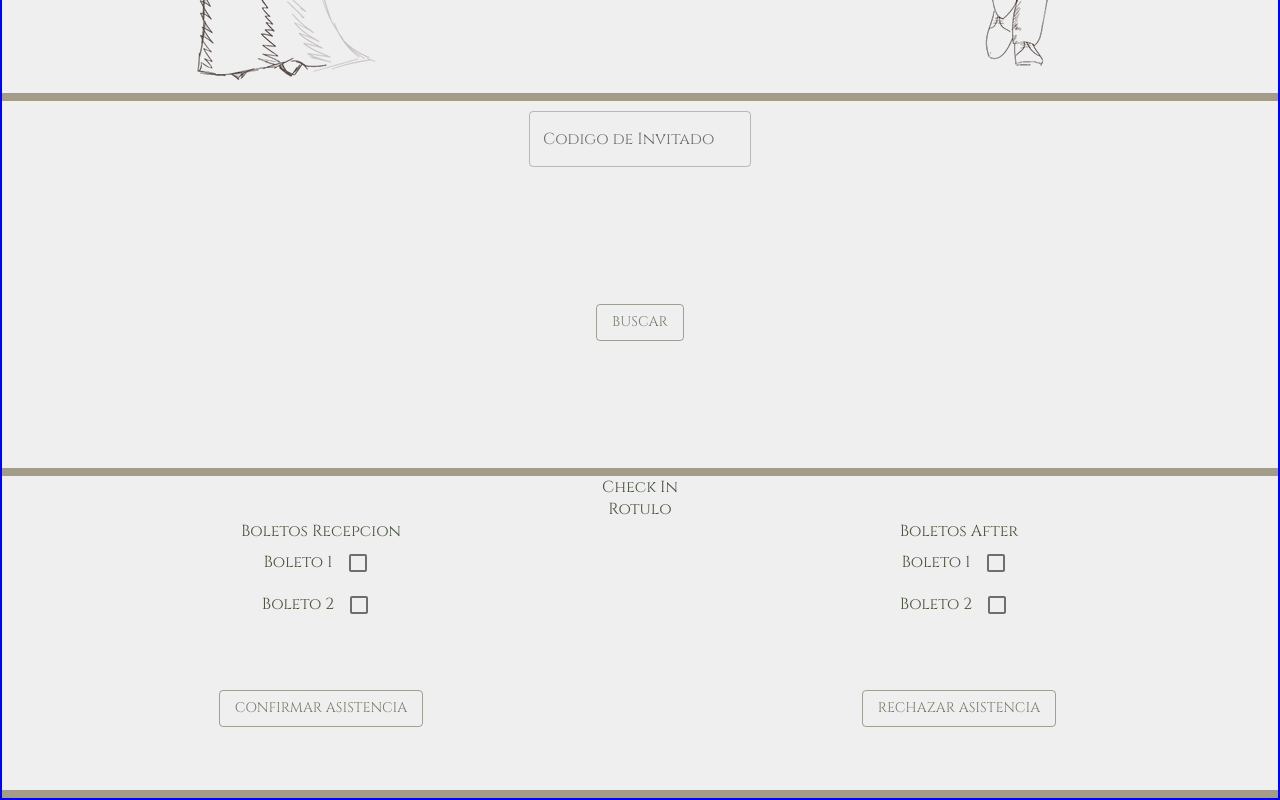
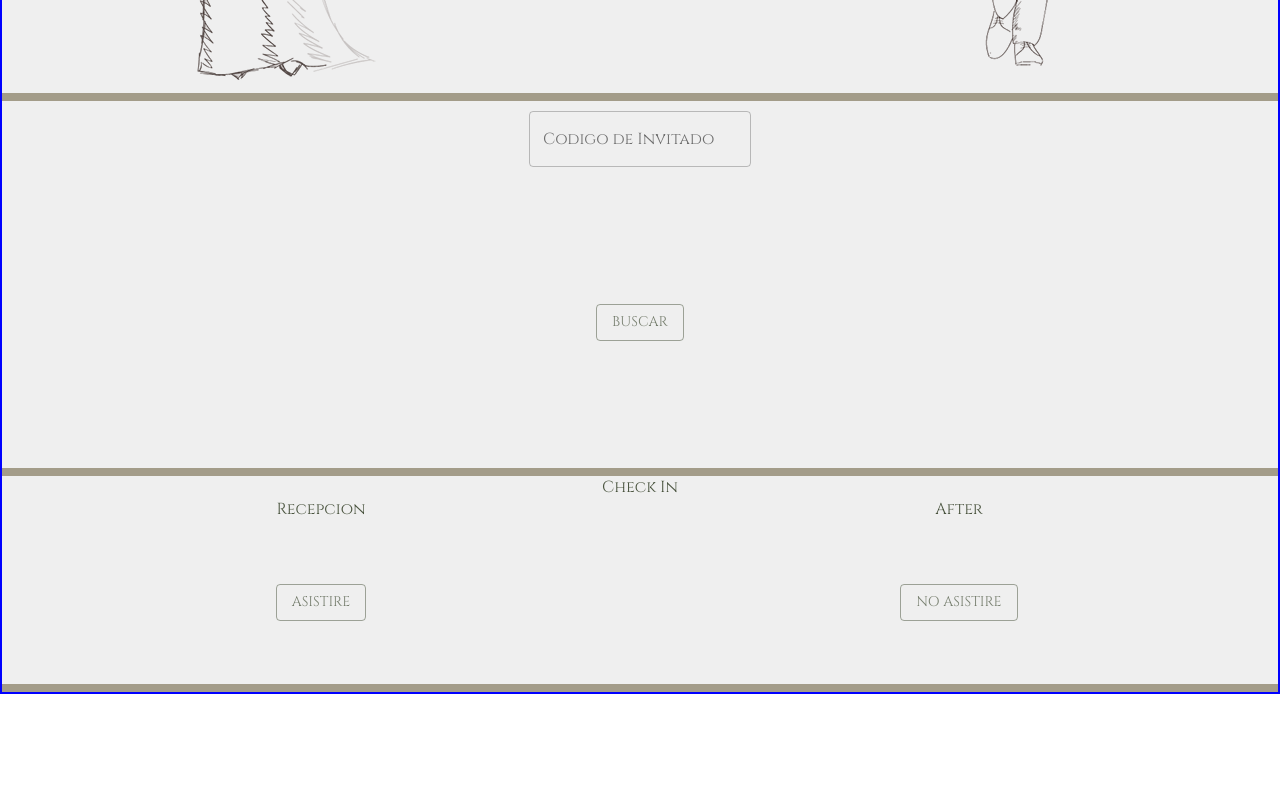
Before and after one commit to DeusXMaquina/reginasWeddingWebsite, a React (Create React App) app in the folder MobileFront/wedding-mobile/: page / in a window 1280 px wide. Shown: the part 6578-7378 px from the top of the page. After the commit the page ends 7272 px from the top, so only its background shows below. Built offline with nearby package versions, Linux system fonts and the light colour scheme.

Commit message:
custom invite working with QS, finalized GET in python API

```diff
--- a/MobileFront/wedding-mobile/src/Components/CustomInvite/customInvite.tsx
+++ b/MobileFront/wedding-mobile/src/Components/CustomInvite/customInvite.tsx
@@ -1,5 +1,6 @@
 import ContentBox from '../MainBox/box'
 import { makeStyles, Theme, Grid, TextField, Checkbox, Button } from '@material-ui/core'
+import { useState, useEffect } from 'react'
 
 const useStyles = makeStyles((theme:Theme) => ({
     card: {
@@ -20,6 +21,59 @@ const useStyles = makeStyles((theme:Theme) => ({
   }))
 
 export default function CustomInvite () {
+  const [guestInfo, setGuestInfo] = useState({
+    rotulo: '',
+    codigo_invitado: '',
+    boletos_recepcion: {
+      info_boletos: [{id:0, nombre: ''}],
+      total:0
+    },
+    boletos_after: {
+      info_boletos: [{id:0, nombre: ''}],
+      total:0
+    },
+  })
+  const [hasError, setErrors] = useState(false)
+  const [QSValue, setQSValue] = useState(false)
+
+  const handleChange = (event: React.ChangeEvent<HTMLInputElement>) => {
+    if (event.target.checked) {
+      console.log(event)
+    }
+  }
+
+  const checkboxCreator = (event:boolean, ticket_info:{id:number, nombre:string}) => {
+    return <span key={ticket_info.id}>
+      <Checkbox
+        key={ticket_info.id}
+        color='primary'
+        value={ticket_info.id}
+        inputProps={{'aria-label': 'secondary checkbox'}}
+        onChange={(e) => handleChange(e)}
+      /> {ticket_info.nombre}
+    </span>
+  }
+
+  const showTicketCheckbox = (tickets:number, title:string, event:boolean, ticket_info:{id:number, nombre:string}[]) => {
+    var elements = [<span key={tickets}>{title}<br/></span>]
+    for (let index = 0; index < tickets; index++){
+      elements.push(checkboxCreator(event, ticket_info[index]))
+    }
+    return elements
+  }
+
+  async function fetchData() {
+    if (window.location.search) {
+      const res = await fetch(`http://127.0.0.1:5000/${new URLSearchParams(window.location.search).get('cinv')}`)
+      res.json().then(res => {
+          setGuestInfo(res)}).catch(err => setErrors(err))
+          setQSValue(true)
+    }
+  }
+  useEffect(() => {fetchData()}, [])
+
+  console.log(guestInfo)
+
   const classes = useStyles()
   return <div className={classes.card}>
     <ContentBox>
@@ -28,34 +82,21 @@ export default function CustomInvite () {
           Check In
         </Grid>
         <Grid item alignContent='flex-start' xs={12}>
-          Rotulo
+          {guestInfo.rotulo}
         </Grid>
         <Grid container direction='column' item xs={6}>
-        Boletos Recepcion
-          <Grid item>
-            Boleto 1 <Checkbox />
-          </Grid>
-          <Grid item>
-            Boleto 2 <Checkbox />
-          </Grid>
+          {showTicketCheckbox(guestInfo.boletos_recepcion.total, 'Recepcion', true, guestInfo.boletos_recepcion.info_boletos)}
         </Grid>
         <Grid container direction='column' item xs={6}>
-        Boletos After
-          <Grid item>
-            Boleto 1 <Checkbox />
-          </Grid>
-          <Grid item>
-            Boleto 2 <Checkbox />
-          </Grid>
+        {showTicketCheckbox(guestInfo.boletos_after.total, 'After', true, guestInfo.boletos_after.info_boletos)}
         </Grid>
         <Grid item xs={6}>
-          <Button className={classes.button} type='submit' variant='outlined' color='primary' style={{color:'#777F6F'}}> Confirmar Asistencia </Button>
+          <Button className={classes.button} type='submit' variant='outlined' color='primary' style={{color:'#777F6F'}}> Asistire </Button>
         </Grid>
         <Grid item xs={6}>
-          <Button className={classes.button} type='submit' variant='outlined' color='primary' style={{color:'#777F6F'}}> Rechazar Asistencia </Button>
+          <Button className={classes.button} type='submit' variant='outlined' color='primary' style={{color:'#777F6F'}}> No asistire </Button>
         </Grid>
       </Grid>
-
     </ContentBox>
   </div>
 }
```
Also changed, not shown: 1 other file (tests, documents, lock files or other folders).
